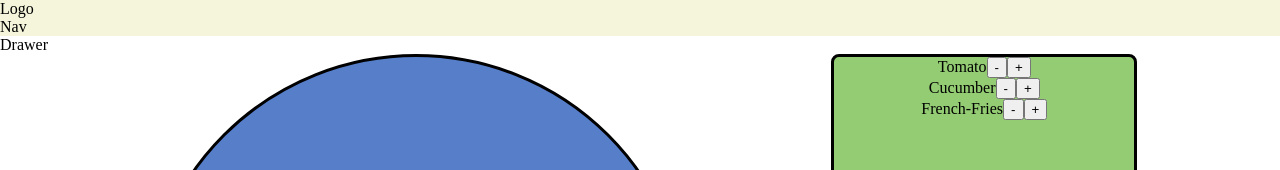
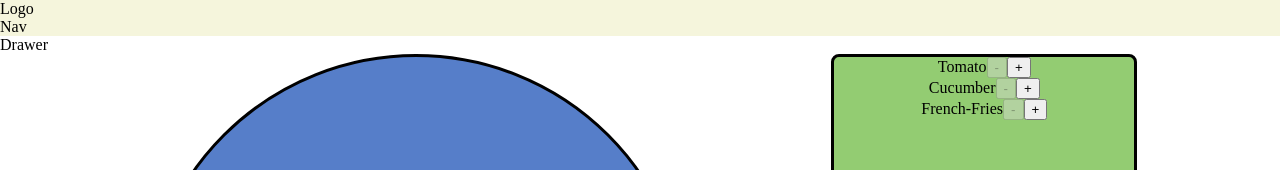
Before and after one commit to bayel-bakytov/shawarma-builder, a React (Create React App) app: page / in a window 1280 px wide. Shown: the top 170 px of the page. Built offline with nearby package versions, Linux system fonts and the light colour scheme.

Commit message:
Disable less button when needed

```diff
--- a/src/components/ShawarmaBuilder/IngredientsControls/IngredientControl/IngredientControl.js
+++ b/src/components/ShawarmaBuilder/IngredientsControls/IngredientControl/IngredientControl.js
@@ -1,13 +1,14 @@
 import React from "react";
 import classes from "./IngredientControl.module.css";
 
-export default ({ control, addIngredient, removeIngredient }) => {
+export default ({ control, addIngredient, removeIngredient, disabled }) => {
   return (
     <div className={classes.IngredientControl}>
       <span className={classes.label}>{control.label}</span>
       <button
         className={classes.less}
         onClick={() => removeIngredient(control.type)}
+        disabled={disabled}
       >
         -
       </button>
--- a/src/components/ShawarmaBuilder/IngredientsControls/IngredientsControls.js
+++ b/src/components/ShawarmaBuilder/IngredientsControls/IngredientsControls.js
@@ -8,12 +8,13 @@
   { label: "French-Fries", type: "frenchFries" },
 ];
 
-export default ({ addIngredient, removeIngredient }) => {
+export default ({ ingredients, addIngredient, removeIngredient }) => {
   const controlsOutput = CONTROLS.map((control) => (
     <IngredientControl
       control={control}
       addIngredient={addIngredient}
       removeIngredient={removeIngredient}
+      disabled={ingredients[control.type] === 0}
     />
   ));
 
--- a/src/containers/ShawarmaBuilder/ShawarmaBuilder.js
+++ b/src/containers/ShawarmaBuilder/ShawarmaBuilder.js
@@ -37,10 +37,12 @@
       setPrice(newPrice);
     }
   }
+
   return (
     <div className={classes.ShawarmaBuilder}>
       <ShawarmaIngredients price={price} ingredients={ingredients} />
       <IngredientsControls
+        ingredients={ingredients}
         addIngredient={addIngredient}
         removeIngredient={removeIngredient}
       />
```
